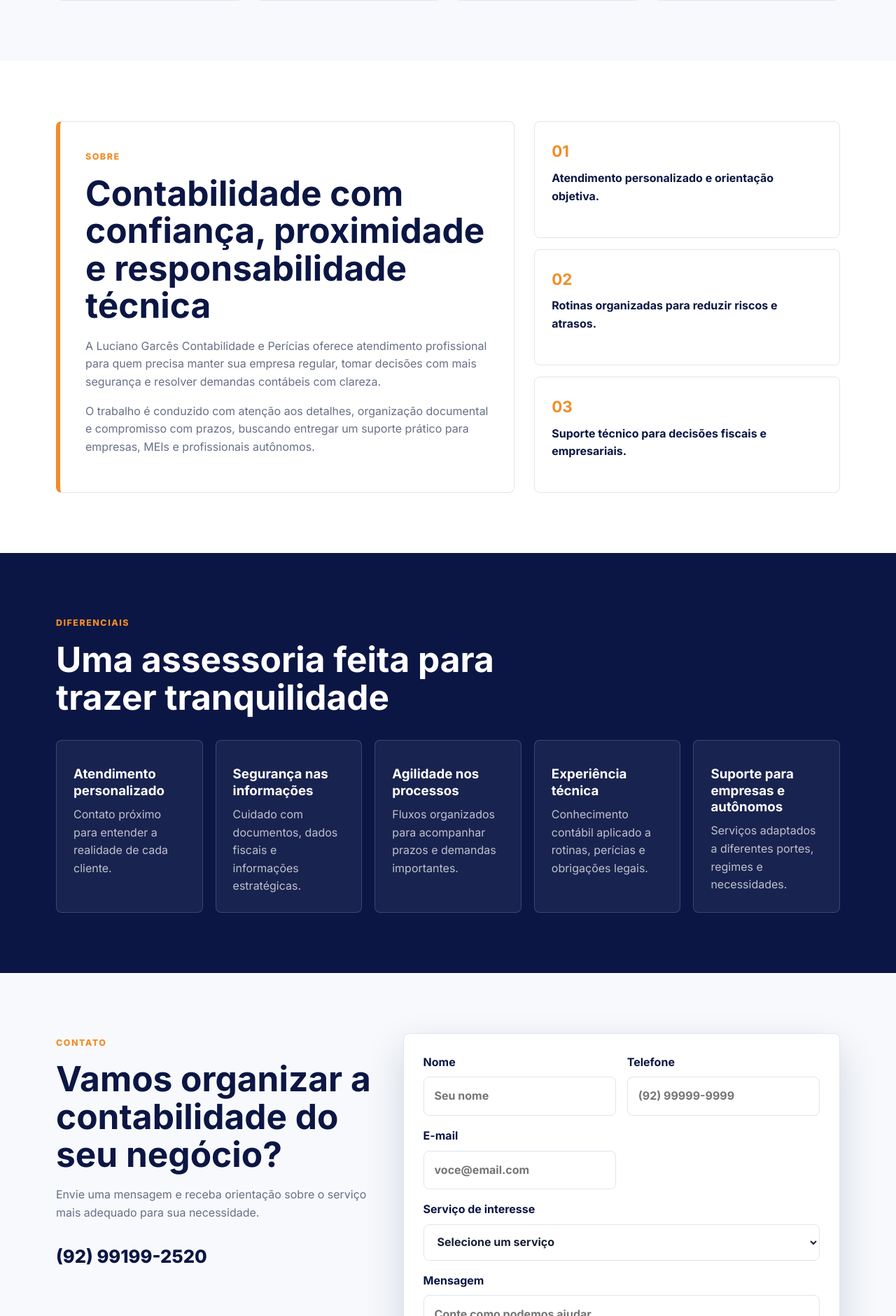
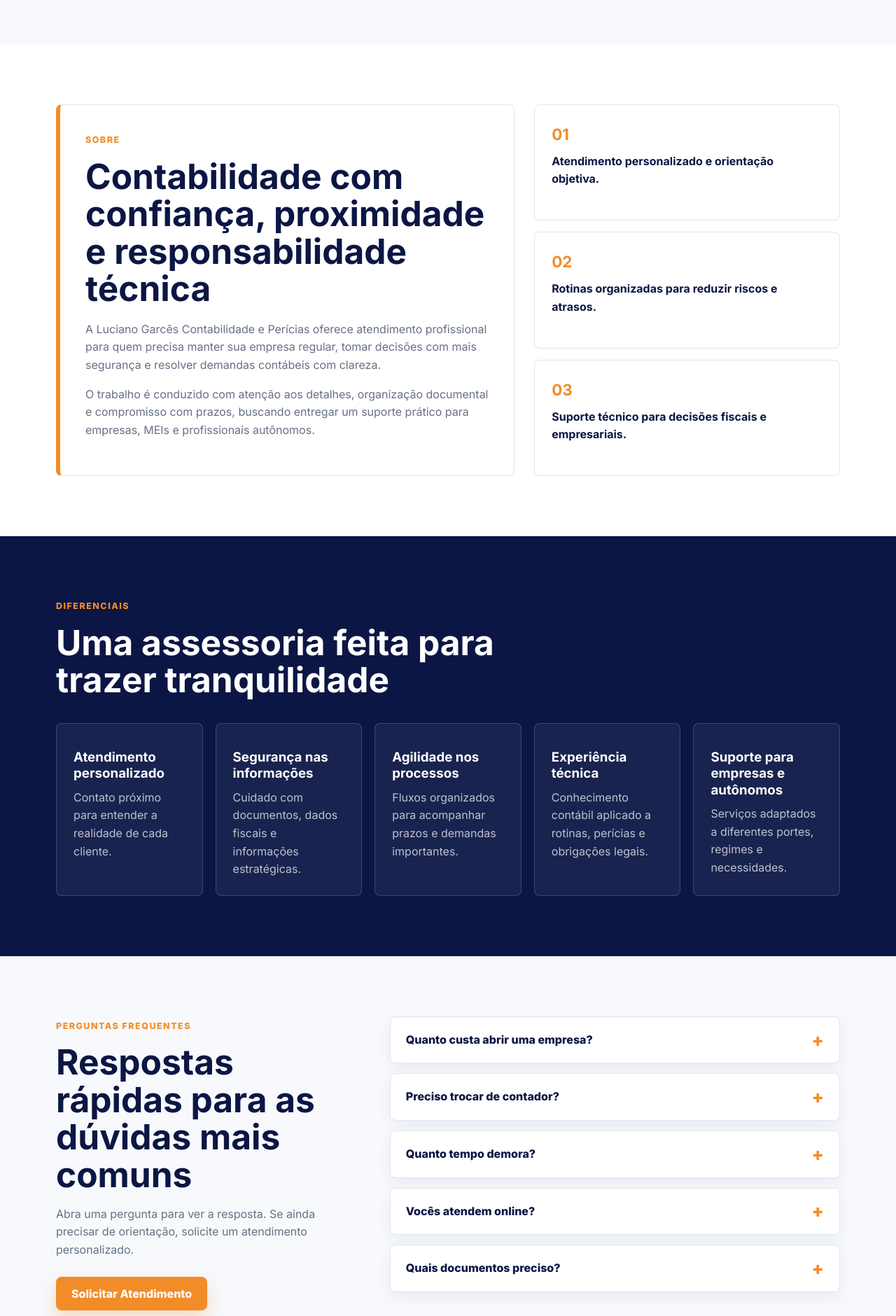
Before and after one commit to TemDavi/lgcont-website, a Flask app: page / in a window 1280 px wide. Shown: the part 2280-4160 px from the top of the page at 70% size. Run offline with Flask 3, Linux system fonts and the light colour scheme.

Commit message:
Atualização de interface 1

```diff
--- a/app.py
+++ b/app.py
@@ -3,10 +3,9 @@ from getpass import getpass
 import secrets
 
 import click
-from flask import Flask, flash, jsonify, redirect, render_template, request, url_for
+from flask import Flask, flash, redirect, render_template, request, url_for
 from flask_login import LoginManager, current_user, login_required, login_user, logout_user
 from sqlalchemy import inspect, text
-from sqlalchemy.exc import SQLAlchemyError
 from werkzeug.security import check_password_hash, generate_password_hash
 
 from config import Config
@@ -17,12 +16,52 @@ from models import (
     SERVICOS_ATENDIMENTO,
     TIPOS_CLIENTE,
     Cliente,
-    Contato,
     Pendencia,
     ServicoCliente,
     SolicitacaoAtendimento,
     Usuario,
     db,
+)
+
+
+# Edite esta lista para alterar, adicionar ou remover perguntas do FAQ da home.
+# Cada item precisa apenas dos campos "pergunta" e "resposta".
+FAQ_ITEMS = (
+    {
+        "pergunta": "Quanto custa abrir uma empresa?",
+        "resposta": (
+            "O valor depende do tipo de empresa, da atividade e das taxas dos órgãos responsáveis. "
+            "Solicite um atendimento para receber uma análise e um orçamento adequado ao seu caso."
+        ),
+    },
+    {
+        "pergunta": "Preciso trocar de contador?",
+        "resposta": (
+            "Não necessariamente. Primeiro avaliamos sua situação e orientamos sobre a melhor solução. "
+            "Se a troca for indicada, acompanhamos todo o processo de transição."
+        ),
+    },
+    {
+        "pergunta": "Quanto tempo demora?",
+        "resposta": (
+            "O prazo varia conforme o serviço e a análise dos órgãos envolvidos. Após receber seus dados, "
+            "informamos uma estimativa e acompanhamos cada etapa."
+        ),
+    },
+    {
+        "pergunta": "Vocês atendem online?",
+        "resposta": (
+            "Sim. O atendimento e o envio de documentos podem ser realizados online, com segurança e "
+            "acompanhamento durante todo o processo."
+        ),
+    },
+    {
+        "pergunta": "Quais documentos preciso?",
+        "resposta": (
+            "Os documentos variam de acordo com o serviço solicitado. Durante o primeiro atendimento, "
+            "enviamos uma lista personalizada para evitar documentos desnecessários."
+        ),
+    },
 )
 
 
@@ -104,68 +143,7 @@ def create_app():
     # Rotas publicas do site institucional.
     @app.get("/")
     def index():
-        return render_template("index.html")
-
-    @app.post("/contato")
-    def salvar_contato():
-        dados = request.get_json(silent=True) or request.form
-
-        nome = (dados.get("nome") or "").strip()
-        telefone = (dados.get("telefone") or "").strip()
-        email = (dados.get("email") or "").strip()
-        servico = (dados.get("servico") or "").strip()
-        mensagem = (dados.get("mensagem") or "").strip()
-
-        campos_obrigatorios = {
-            "nome": nome,
-            "telefone": telefone,
-            "email": email,
-            "mensagem": mensagem,
-        }
-        faltando = [campo for campo, valor in campos_obrigatorios.items() if not valor]
-
-        if faltando:
-            return (
-                jsonify(
-                    {
-                        "sucesso": False,
-                        "mensagem": "Preencha nome, telefone, e-mail e mensagem.",
-                        "campos": faltando,
-                    }
-                ),
-                400,
-            )
-
-        contato = Contato(
-            nome=nome,
-            telefone=telefone,
-            email=email,
-            servico=servico or None,
-            mensagem=mensagem,
-            status="novo",
-        )
-
-        try:
-            db.session.add(contato)
-            db.session.commit()
-        except SQLAlchemyError:
-            db.session.rollback()
-            return (
-                jsonify(
-                    {
-                        "sucesso": False,
-                        "mensagem": "Nao foi possivel salvar sua mensagem agora. Tente novamente em instantes.",
-                    }
-                ),
-                500,
-            )
-
-        return jsonify(
-            {
-                "sucesso": True,
-                "mensagem": "Mensagem enviada com sucesso. Em breve entraremos em contato.",
-            }
-        )
+        return render_template("index.html", faq_items=FAQ_ITEMS)
 
     @app.route("/solicitar-atendimento", methods=["GET", "POST"])
     def solicitar_atendimento():
@@ -266,19 +244,12 @@ def create_app():
             ServicoCliente.status.in_(["solicitado", "em análise", "aguardando documentos"])
         ).count()
         resumo = {
-            "contatos": Contato.query.count(),
             "solicitacoes": SolicitacaoAtendimento.query.filter_by(status="pendente").count(),
             "clientes": Cliente.query.count(),
             "servicos": servicos_em_andamento,
             "pendencias": Pendencia.query.filter_by(status="pendente").count(),
         }
         return render_template("admin/dashboard.html", resumo=resumo)
-
-    @app.get("/admin/contatos")
-    @admin_required
-    def admin_contatos():
-        contatos = Contato.query.order_by(Contato.criado_em.desc()).all()
-        return render_template("admin/contatos.html", contatos=contatos)
 
     @app.get("/admin/solicitacoes")
     @admin_required
--- a/static/script.js
+++ b/static/script.js
@@ -14,42 +14,3 @@ navLinks.querySelectorAll("a").forEach((link) => {
 });
 
 document.querySelector("#year").textContent = new Date().getFullYear();
-
-const contactForm = document.querySelector("#contactForm");
-const formMessage = document.querySelector("#formMessage");
-
-contactForm.addEventListener("submit", async (event) => {
-  event.preventDefault();
-
-  const submitButton = contactForm.querySelector("button[type='submit']");
-  const formData = new FormData(contactForm);
-
-  formMessage.textContent = "";
-  formMessage.className = "form-message";
-  submitButton.disabled = true;
-  submitButton.textContent = "Enviando...";
-
-  try {
-    const response = await fetch(contactForm.action, {
-      method: "POST",
-      body: formData,
-      headers: {
-        Accept: "application/json",
-      },
-    });
-
-    const result = await response.json();
-    formMessage.textContent = result.mensagem || "Recebemos sua mensagem.";
-    formMessage.classList.add(response.ok ? "is-success" : "is-error");
-
-    if (response.ok) {
-      contactForm.reset();
-    }
-  } catch (error) {
-    formMessage.textContent = "Nao foi possivel enviar sua mensagem agora. Tente novamente em instantes.";
-    formMessage.classList.add("is-error");
-  } finally {
-    submitButton.disabled = false;
-    submitButton.textContent = "Enviar mensagem";
-  }
-});
--- a/static/style.css
+++ b/static/style.css
@@ -152,15 +152,13 @@ a {
   transform: none;
 }
 
-.btn-primary,
-.btn-whatsapp {
+.btn-primary {
   color: var(--white);
   background: var(--orange);
   box-shadow: 0 12px 24px rgba(242, 140, 40, 0.28);
 }
 
-.btn-primary:hover,
-.btn-whatsapp:hover {
+.btn-primary:hover {
   background: var(--orange-dark);
 }
 
@@ -315,8 +313,7 @@ a {
 }
 
 .section-heading p,
-.about-panel p,
-.contact-info p {
+.about-panel p {
   color: var(--gray-600);
 }
 
@@ -335,7 +332,6 @@ a {
 
 .service-card,
 .differential-card,
-.contact-form,
 .about-panel,
 .about-list div {
   border: 1px solid var(--gray-200);
@@ -438,97 +434,83 @@ a {
   color: rgba(255, 255, 255, 0.72);
 }
 
-.contact {
+.faq {
   background: var(--gray-50);
 }
 
-.contact-grid {
+.faq-grid {
   display: grid;
-  grid-template-columns: 0.85fr 1.15fr;
-  gap: 34px;
+  grid-template-columns: 0.8fr 1.2fr;
+  gap: 48px;
   align-items: start;
 }
 
-.phone-link {
-  display: inline-flex;
-  margin-top: 14px;
-  color: var(--blue-950);
-  font-size: 1.6rem;
-  font-weight: 800;
+.faq-intro {
+  position: sticky;
+  top: 112px;
 }
 
-.contact-form {
-  display: grid;
-  grid-template-columns: repeat(2, 1fr);
-  gap: 16px;
-  padding: 28px;
-  box-shadow: var(--shadow);
+.faq-intro h2 {
+  margin-bottom: 16px;
 }
 
-.contact-form label {
-  display: grid;
-  gap: 8px;
-  color: var(--blue-950);
-  font-weight: 700;
+.faq-intro p {
+  margin: 0 0 26px;
+  color: var(--gray-600);
 }
 
-.contact-form label:nth-child(4),
-.contact-form button {
-  grid-column: 1 / -1;
+.faq-list {
+  display: grid;
+  gap: 14px;
 }
 
-.contact-form input,
-.contact-form select,
-.contact-form textarea {
-  width: 100%;
+.faq-item {
+  overflow: hidden;
   border: 1px solid var(--gray-200);
   border-radius: var(--radius);
-  padding: 14px 15px;
-  font: inherit;
-  color: var(--gray-900);
   background: var(--white);
-  outline: none;
-  transition: border-color 0.2s ease, box-shadow 0.2s ease;
+  box-shadow: 0 8px 22px rgba(11, 22, 68, 0.06);
 }
 
-.contact-form input:focus,
-.contact-form select:focus,
-.contact-form textarea:focus {
-  border-color: var(--orange);
-  box-shadow: 0 0 0 4px rgba(242, 140, 40, 0.14);
+.faq-item summary {
+  position: relative;
+  padding: 20px 58px 20px 22px;
+  color: var(--blue-950);
+  font-weight: 800;
+  cursor: pointer;
+  list-style: none;
 }
 
-.contact-form label:nth-child(5),
-.form-message {
-  grid-column: 1 / -1;
+.faq-item summary::-webkit-details-marker {
+  display: none;
 }
 
-.form-message {
-  display: none;
-  margin: 0;
-  padding: 12px 14px;
-  border-radius: var(--radius);
-  font-weight: 700;
+.faq-item summary::after {
+  position: absolute;
+  top: 50%;
+  right: 22px;
+  content: "+";
+  color: var(--orange);
+  font-size: 1.6rem;
+  line-height: 1;
+  transform: translateY(-50%);
 }
 
-.form-message.is-success,
-.form-message.is-error {
-  display: block;
+.faq-item[open] summary::after {
+  content: "−";
 }
 
-.form-message.is-success {
-  color: #0f5132;
-  background: #d1e7dd;
+.faq-item[open] summary {
+  border-bottom: 1px solid var(--gray-200);
 }
 
-.form-message.is-error {
-  color: #842029;
-  background: #f8d7da;
+.faq-answer {
+  padding: 18px 22px 20px;
 }
 
-.contact-form button:disabled {
-  cursor: wait;
-  opacity: 0.72;
+.faq-answer p {
+  margin: 0;
+  color: var(--gray-600);
 }
 
 .footer {
--- a/templates/base.html
+++ b/templates/base.html
@@ -22,7 +22,6 @@
     <nav class="app-nav" aria-label="Menu da area logada">
       {% if current_user.is_authenticated and current_user.tipo == "admin" %}
         <a href="{{ url_for('admin_dashboard') }}">Painel</a>
-        <a href="{{ url_for('admin_contatos') }}">Contatos</a>
         <a href="{{ url_for('admin_solicitacoes') }}">Solicitações</a>
         <a href="{{ url_for('admin_clientes') }}">Clientes</a>
       {% elif current_user.is_authenticated and current_user.tipo == "cliente" %}
--- a/templates/index.html
+++ b/templates/index.html
@@ -33,10 +33,8 @@
         <a href="#sobre">Sobre</a>
         <a href="#servicos">Serviços</a>
         <a href="#diferenciais">Diferenciais</a>
-        <a href="#contato">Contato</a>
-        <a href="{{ url_for('solicitar_atendimento') }}">Solicitar atendimento</a>
-        <a href="{{ url_for('login') }}">Área do cliente</a>
-        <a class="btn btn-small btn-whatsapp" href="https://wa.me/5592991992520" target="_blank" rel="noopener">WhatsApp</a>
+        <a href="#faq">FAQ</a>
+        <a class="btn btn-small btn-primary" href="{{ url_for('login') }}">Área do cliente</a>
       </div>
     </nav>
   </header>
@@ -55,7 +53,6 @@
 
           <div class="hero-actions">
             <a class="btn btn-primary" href="{{ url_for('solicitar_atendimento') }}">Solicitar Atendimento</a>
-            <a class="btn btn-primary" href="https://wa.me/5592991992520?text=Ol%C3%A1%2C%20gostaria%20de%20falar%20sobre%20servi%C3%A7os%20cont%C3%A1beis." target="_blank" rel="noopener">Fale pelo WhatsApp</a>
             <a class="btn btn-secondary" href="#servicos">Conheça os serviços</a>
           </div>
 
@@ -152,55 +149,28 @@
       </div>
     </section>
 
-    <!-- Formulário de contato enviado ao backend Flask. -->
-    <section class="section contact" id="contato">
-      <div class="container contact-grid">
-        <div class="contact-info">
-          <span class="eyebrow">Contato</span>
-          <h2>Vamos organizar a contabilidade do seu negócio?</h2>
-          <p>Envie uma mensagem e receba orientação sobre o serviço mais adequado para sua necessidade.</p>
-          <a class="phone-link" href="https://wa.me/5592991992520" target="_blank" rel="noopener">(92) 99199-2520</a>
+    <section class="section faq" id="faq">
+      <div class="container faq-grid">
+        <div class="faq-intro">
+          <span class="eyebrow">Perguntas Frequentes</span>
+          <h2>Respostas rápidas para as dúvidas mais comuns</h2>
+          <p>Abra uma pergunta para ver a resposta. Se ainda precisar de orientação, solicite um atendimento personalizado.</p>
+          <a class="btn btn-primary" href="{{ url_for('solicitar_atendimento') }}">Solicitar Atendimento</a>
         </div>
 
-        <form class="contact-form" id="contactForm" action="{{ url_for('salvar_contato') }}" method="post">
-          <label>
-            Nome
-            <input type="text" id="nome" name="nome" placeholder="Seu nome" required>
-          </label>
-          <label>
-            Telefone
-            <input type="tel" id="telefone" name="telefone" placeholder="(92) 99999-9999" required>
-          </label>
-          <label>
-            E-mail
-            <input type="email" id="email" name="email" placeholder="voce@email.com" required>
-          </label>
-          <label>
-            Serviço de interesse
-            <select id="servico" name="servico">
-              <option value="">Selecione um serviço</option>
-              <option value="Abertura de empresa">Abertura de empresa</option>
-              <option value="Gestão tributária">Gestão tributária</option>
-              <option value="Assessoria trabalhista">Assessoria trabalhista</option>
-              <option value="Assessoria contábil">Assessoria contábil</option>
-              <option value="Perícia contábil">Perícia contábil</option>
-              <option value="Certificado digital">Certificado digital</option>
-              <option value="Serviços para MEI">Serviços para MEI</option>
-              <option value="Simples Nacional">Simples Nacional</option>
-              <option value="Declaração de IRPF">Declaração de IRPF</option>
-              <option value="DECORE">DECORE</option>
-              <option value="Outro">Outro</option>
-            </select>
-          </label>
-          <label>
-            Mensagem
-            <textarea id="mensagem" name="mensagem" rows="5" placeholder="Conte como podemos ajudar" required></textarea>
-          </label>
-          <p class="form-message" id="formMessage" aria-live="polite"></p>
-          <button class="btn btn-primary" type="submit">Enviar mensagem</button>
-        </form>
+        <div class="faq-list">
+          {% for item in faq_items %}
+            <details class="faq-item">
+              <summary>{{ item.pergunta }}</summary>
+              <div class="faq-answer">
+                <p>{{ item.resposta }}</p>
+              </div>
+            </details>
+          {% endfor %}
+        </div>
       </div>
     </section>
+
   </main>
 
   <footer class="footer">
@@ -213,15 +183,13 @@
         <span>Serviços principais</span>
         <p>Abertura de empresa, Simples Nacional, MEI, IRPF, DECORE e perícia contábil.</p>
       </div>
-      <div>
-        <span>WhatsApp</span>
-        <a href="https://wa.me/5592991992520" target="_blank" rel="noopener">(92) 99199-2520</a>
-      </div>
     </div>
     <p class="copyright">© <span id="year"></span> Luciano Garcês Contabilidade e Perícias. Todos os direitos reservados.</p>
   </footer>
 
-  <a class="floating-whatsapp" href="https://wa.me/5592991992520" target="_blank" rel="noopener" aria-label="Falar pelo WhatsApp">☎</a>
+  <a class="floating-whatsapp" href="https://wa.me/5592991992520" target="_blank" rel="noopener" aria-label="Falar pelo WhatsApp">
+    <img src="{{ url_for('static', filename='assets/whatsapplogo.png') }}" alt="" aria-hidden="true">
+  </a>
 
   <script src="{{ url_for('static', filename='script.js') }}"></script>
 </body>
--- a/templates/login.html
+++ b/templates/login.html
@@ -7,7 +7,7 @@
   <div>
     <span class="eyebrow">Acesso restrito</span>
     <h1>Entrar no sistema</h1>
-    <p>Use seu e-mail e senha para acessar o painel administrativo ou a area do cliente.</p>
+    <p>Use seu e-mail e senha para acessar a area do cliente.</p>
   </div>
 
   <form class="panel-form" method="post" action="{{ url_for('login') }}">
```
Also changed, not shown: other parts of static/style.css (+80 -20 lines), models.py (+0 -13 lines), templates/admin/clientes.html (+31 -2 lines), templates/admin/contatos.html (deleted, +0 -43 lines), templates/admin/dashboard.html (+13 -7 lines), README.md, static/assets/whatsapplogo.png (added).
